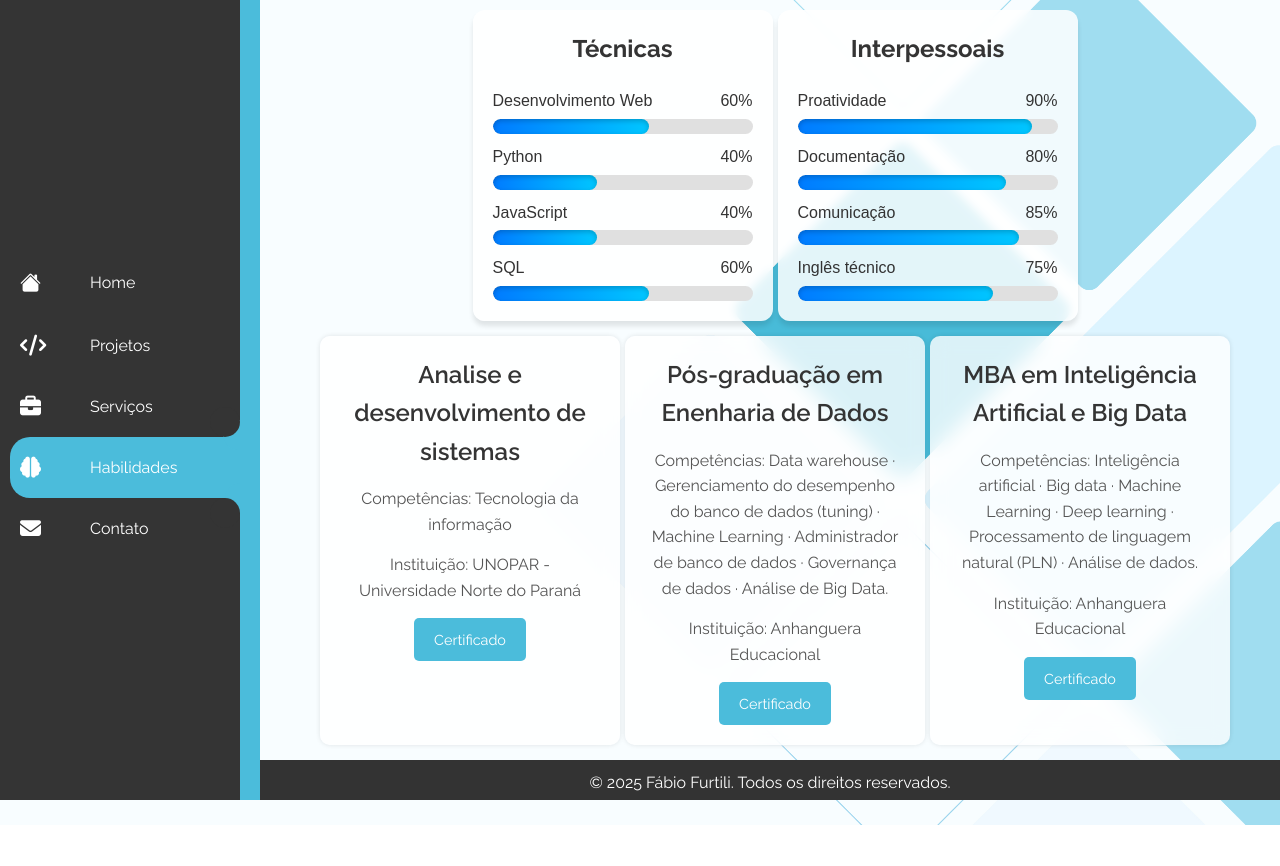
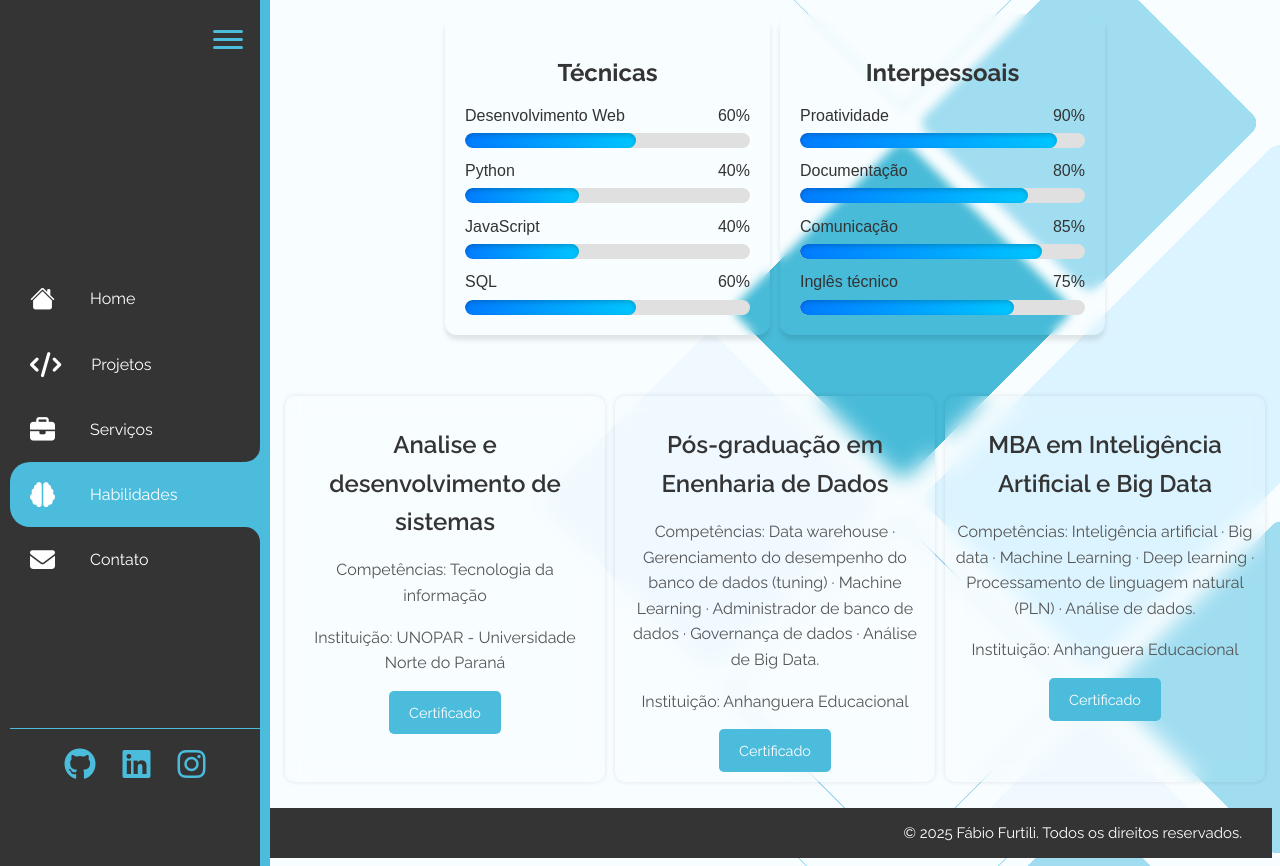
Before and after one commit to fabiofurtili/portfolio-fabio-furtili, a plain HTML site: page habilidades.html in a window 1280 px wide. Before the commit the page ends 825 px from the top, so only its background shows below. Drawn offline with nearby package versions, Linux system fonts and the light colour scheme.

Commit message:
Atualizações

```diff
--- a/css/contato.css
+++ b/css/contato.css
@@ -1,4 +1,11 @@
 /* Estilos específicos para a página Contato */
+html, body {
+    margin: 0;
+    padding: 0;
+    width: 100%;
+    overflow-x: hidden; /* Evita rolagem horizontal */
+}
+
 .sessao {
     backdrop-filter: blur(10px);
     border-radius: 10px;
@@ -97,21 +104,22 @@
     color: #333;
 }
 
-.redes-sociais {
+/* Estilo das redes sociais na página de contato */
+.contato-redes-sociais {
     display: flex;
     gap: 15px;
     margin-top: 20px;
     justify-content: center;
 }
 
-.social-link {
+.contato-social-link {
     text-decoration: none;
     color: #4bbcdb;
-    font-size: 2.5rem;
+    font-size: 32px;
     transition: color 0.3s ease;
 }
 
-.social-link:hover {
+.contato-social-link:hover {
     color: #0284a8;
 }
 
--- a/css/global.css
+++ b/css/global.css
@@ -1,11 +1,5 @@
 /* Reset básico */
 @import url('https://fonts.googleapis.com/css2?family=Raleway:ital,wght@0,100..900;1,100..900&display=swap');
-
-* {
-    margin: 0;
-    padding: 0;
-    box-sizing: border-box;
-}
 
 body {
     font-family: "Raleway", serif;
@@ -26,11 +20,16 @@ body {
     width: 250px;
     height: 100vh;
     background-color: #343434;
-    box-shadow: 10px 0 0 #4bbcdb;
-    border-right: 10px solid #4bbcdb;
+    box-shadow: 5px 0 0 #4bbcdb;
+    border-right: 5px solid #4bbcdb;
     border-left: 10px solid #343434;
     overflow-x: hidden;
     transition: 0.5s;
+    padding-top: 80px;
+}
+
+.navegacao.recolhido {
+    width: 75px;
 }
 
 .navegacao ul {
@@ -63,16 +62,17 @@ body {
 .navegacao ul li a .icon {
     position: relative;
     display: flex;
-    min-width: 60px;
+    min-width: 30px;
     height: auto;
     text-align: center;
     line-height: 25px;
     padding: 10px 10px;
+    margin-left: 10px;
 }
 
 .navegacao ul li a .icon i {
     position: relative;
-    font-size: 21px;
+    font-size: 25px;
     z-index: 1;
 }
 
@@ -122,106 +122,121 @@ body {
     transition: margin-left 0.5s;
 }
 
-/* Rodapé */
-.rodape {
-    text-align: center;
-    padding: 10px;
-    background-color: #333;
-    color: #fff;
-    position: fixed;
-    width: calc(100% - 260px);
-    height: 40px;
-    bottom: 0;
-    right: 0;
-    transition: margin-left 0.5s, width 0.5s;
-}
-
-.navegacao:hover ~ .rodape {
-    margin-left: 230px;
-    width: calc(100% - 260px);
-}
-
 /* Estilo do botão hamburger */
 .menu-hamburger {
-    display: none; /* Esconder por padrão */
-    position: fixed;
+    display: block;
+    position: absolute;
     top: 20px;
-    left: 20px;
-    background-color: #4bbcdb;
+    right: 7px;
+    background-color: transparent;
     border: none;
-    color: white;
-    font-size: 24px;
     cursor: pointer;
     z-index: 1000;
     padding: 10px;
-    border-radius: 5px;
 }
 
-/* Estilo da janela do menu mobile */
-.menu-mobile {
-    display: none; /* Esconder por padrão */
-    position: fixed;
+/* Ícone animado */
+.animated-icon {
+    width: 30px;
+    height: 20px;
+    position: relative;
+    transform: rotate(0deg);
+    transition: 0.5s ease-in-out;
+}
+
+.animated-icon span {
+    display: block;
+    position: absolute;
+    height: 3px;
+    width: 100%;
+    background: #4bbcdb;
+    border-radius: 3px;
+    opacity: 1;
+    left: 0;
+    transform: rotate(0deg);
+    transition: 0.25s ease-in-out;
+}
+
+.animated-icon span:nth-child(1) {
     top: 0;
+}
+
+.animated-icon span:nth-child(2) {
+    top: 8px;
+}
+
+.animated-icon span:nth-child(3) {
+    top: 16px;
+}
+
+/* Animação para o ícone quando o menu está aberto */
+.menu-hamburger.active .animated-icon span:nth-child(1) {
+    top: 8px;
+    transform: rotate(135deg);
+}
+
+.menu-hamburger.active .animated-icon span:nth-child(2) {
+    opacity: 0;
+    left: -30px;
+}
+
+.menu-hamburger.active .animated-icon span:nth-child(3) {
+    top: 8px;
+    transform: rotate(-135deg);
+}
+
+/* Estilo da barra de redes sociais */
+.sociais-bar {
+    position: absolute;
+    bottom: 80px;
     left: 0;
     width: 100%;
-    height: 100%;
+    display: flex;
+    justify-content: center;
+    gap: 27px;
+    padding: 10px 0;
     background-color: #343434;
-    z-index: 999;
-    flex-direction: column;
-    align-items: center;
-    justify-content: center;
+    border-top: 1px solid #4bbcdb;
 }
 
-.menu-mobile ul {
-    list-style: none;
-    padding: 0;
-    text-align: center;
+/* Estilo dos links de redes sociais */
+.sociais-bar .link-bar {
+    color: #4bbcdb; /* Cor dos ícones */
+    font-size: 32px; /* Tamanho dos ícones */
+    transition: color 0.3s ease; /* Transição suave para o hover */
 }
 
-.menu-mobile ul li {
-    margin: 20px 0;
+/* Efeito hover nos ícones */
+.sociais-bar .link-bar:hover {
+    color: #fff; /* Cor ao passar o mouse */
 }
 
-.menu-mobile ul li a {
-    color: white;
-    text-decoration: none;
-    font-size: 18px;
+
+.rodape {
+    text-align: center;
+    justify-content: flex-end;
+    align-items: center;
+    background: #343434;
+    color: #fff;
+    font-size: 15px;
+    display: flex;
+    padding: 10px 30px;
+    height: 30px;
 }
 
-.menu-mobile ul li a i {
-    margin-right: 10px;
-}
-
-/* Estilo do botão de fechar */
-.fechar-menu {
-    position: absolute;
-    top: 20px;
-    right: 20px;
-    background-color: transparent;
-    border: none;
-    color: white;
-    font-size: 24px;
-    cursor: pointer;
-}
-
-/* Responsividade */
+/* Responsividade para dispositivos móveis */
 @media (max-width: 768px) {
-    .menu-hamburger {
-        display: block;
+    .navegacao {
+        width: 75px; /* Menu recolhido por padrão */
+        z-index: 1000;
+    }
+    .conteudo-principal {
+        margin-left: 100px; /* Ajusta a margem para o menu recolhido */
+    }
+    .sociais-bar {
+        flex-direction: column; /* Alinha os ícones verticalmente */
+        align-items: center; /* Centraliza os ícones horizontalmente */
+        gap: 10px; /* Espaçamento entre os ícones */
     }
 
-    .navegacao {
-        display: none; /* Esconder o menu lateral em dispositivos móveis */
-    }
-
-    .conteudo-principal {
-        margin-left: 15px; /* Ajusta a margem para dispositivos móveis */
-    }
-
-    .rodape {
-        width: 100%; /* Ocupa 100% da largura */
-        left: 0; /* Alinha à esquerda */
-        right: 0; /* Alinha à direita */
-        margin-left: 0; /* Remove a margem esquerda */
-    }
 }
--- a/css/habilidades.css
+++ b/css/habilidades.css
@@ -1,46 +1,33 @@
 /* Habilidades */
-
-:root {
-    --primary-color: #007bff;
-    --secondary-color: #343434;
-    --background: rgba(255, 255, 255, 0.85);
-    --bar-bg: #e0e0e0;
-}
-
-main {
-    padding-bottom: 80px;
-}
-
 .skills-wrapper {
     display: flex;
-    gap: 5px;
+    gap: 10px;
     justify-content: center;
-    flex-wrap: wrap;
+    margin-bottom: 30px;
 }
 
 .skills-section {
-    flex: 0 0 calc(50% - 20px);
-    max-width: calc(50% - 20px);
-    min-width: 300px;
-    margin: 10px auto;
+    flex: 0 0 calc(50% - 10px);
+    max-width: calc(50% - 10px);
+    min-width: 250px;
+    margin: 0;
     padding: 20px;
-    background: var(--background);
     border-radius: 12px;
     box-shadow: 0 5px 5px rgba(0, 0, 0, 0.1);
     backdrop-filter: blur(5px);
-
 }
 
 .skills-section h1 {
     text-align: center;
-    color: var(--secondary-color);
+    color: #343434;
     font-size: 1.5rem;
-    margin-bottom: 20px;
+    margin-bottom: 10px;
 }
 
 .skills-container {
     display: grid;
     gap: 10px;
+    margin: 0;
 }
 
 .skill {
@@ -59,7 +46,7 @@ main {
 
 .progress-bar {
     position: relative;
-    background-color: var(--bar-bg);
+    background-color: #e0e0e0;
     border-radius: 10px;
     height: 15px;
     overflow: hidden;
@@ -67,7 +54,7 @@ main {
 
 .progress {
     height: 100%;
-    background: linear-gradient(90deg, var(--primary-color), #00c6ff);
+    background: linear-gradient(90deg, #007bff, #00c6ff);
     border-radius: 10px;
     transition: width 1s ease-in-out;
     box-shadow: inset 0 2px 5px rgba(0, 0, 0, 0.2);
@@ -77,18 +64,18 @@ main {
 .formacao-container {
     display: flex;
     flex-wrap: wrap;
-    gap: 5px;
+    gap: 10px;
     justify-content: center;
-    margin-top: 5px;
+    margin-top: 20px;
+    margin-bottom: 20px;
 }
 
 .formacao {
     backdrop-filter: blur(10px);
     border-radius: 10px;
     box-shadow: 0 0 5px rgba(0, 0, 0, 0.1);
-    padding: 20px;
+    padding: 10px;
     max-width: 300px;
-    background-color: rgba(255, 255, 255, 0.8);
     text-align: center;
 }
 
@@ -123,10 +110,13 @@ main {
 
 /* Responsividade */
 @media (max-width: 768px) {
+    .skills-wrapper {
+        flex-wrap: wrap;
+    }
     .skills-section {
         flex: 0 0 100%;
         max-width: 100%;
-        margin: 20px 0;
+        margin: 10px 0;
     }
 
     .formacao-container {
--- a/css/home.css
+++ b/css/home.css
@@ -1,4 +1,11 @@
 /* Estilo comum para todas as boxes */
+html, body {
+    margin: 0;
+    padding: 0;
+    width: 100%;
+    overflow-x: hidden; /* Evita rolagem horizontal */
+}
+
 main {
     padding-bottom: 80px;
 }
@@ -121,7 +128,7 @@ main {
 }
 
 /* Responsividade */
-@media (max-width: 900px) {
+@media (max-width: 768px) {
     .box {
         width: 90%;
         max-width: 400px;
--- a/css/projetos.css
+++ b/css/projetos.css
@@ -1,4 +1,11 @@
 /* Estilos específicos para a página Projetos */
+html, body {
+  margin: 0;
+  padding: 0;
+  width: 100%;
+  overflow-x: hidden;
+}
+
 .sessao {
   backdrop-filter: blur(10px);
   border-radius: 10px;
@@ -63,6 +70,7 @@
   display: grid;
   grid-template-columns: repeat(auto-fit, minmax(250px, 1fr));
   gap: 5px;
+  margin-bottom: 10px;
 }
 
 .projeto {
@@ -146,7 +154,6 @@
 /* Media Query para telas menores */
 @media (max-width: 768px) {
   .filtro-categorias {
-    flex-direction: column;
     align-items: center;
   }
 
--- a/css/servicos.css
+++ b/css/servicos.css
@@ -1,4 +1,11 @@
 /* Estilos específicos para a página Serviços */
+html, body {
+    margin: 0;
+    padding: 0;
+    width: 100%;
+    overflow-x: hidden;
+}
+
 .sessao {
     backdrop-filter: blur(10px);
     border-radius: 10px;
@@ -6,6 +13,7 @@
     padding: 40px;
     max-width: 1200px;
     margin: 0 auto;
+    overflow: hidden;
 }
 
 .sessao h1 {
@@ -18,7 +26,8 @@
 .servicos-container {
     display: grid;
     grid-template-columns: repeat(auto-fit, minmax(300px, 1fr));
-    gap: 5px;
+    gap: 50px;
+    margin-bottom: 40px;
 }
 
 .servico {
@@ -69,3 +78,32 @@
     background-color: #0284a8;
     transform: translateY(-5px);
 }
+
+/* Responsividade */
+@media (max-width: 768px) {
+    .sessao {
+        padding: 20px; /* Reduza o padding em dispositivos móveis */
+    }
+
+    .sessao h1 {
+        font-size: 2rem; /* Reduza o tamanho da fonte do título */
+        margin-bottom: 20px; /* Reduza a margem inferior */
+    }
+
+    .servicos-container {
+        grid-template-columns: 1fr; /* Uma coluna em dispositivos móveis */
+        gap: 40px; /* Ajuste o gap para dispositivos móveis */
+    }
+
+    .servico {
+        padding: 15px; /* Reduza o padding interno */
+    }
+
+    .servico h2 {
+        font-size: 1.2rem; /* Reduza o tamanho da fonte do título do serviço */
+    }
+
+    .servico p {
+        font-size: 1rem; /* Reduza o tamanho da fonte do parágrafo */
+    }
+}
--- a/habilidades.html
+++ b/habilidades.html
@@ -19,27 +19,18 @@
 
 <body>
 
-    <!-- Botão Hamburger -->
-    <button id="menu-hamburger" class="menu-hamburger">
-        <i class="bi bi-list"></i>
-    </button>
-
-    <!-- Janela do Menu Mobile -->
-    <div id="menu-mobile" class="menu-mobile">
-        <button id="fechar-menu" class="fechar-menu">
-            <i class="bi bi-x"></i>
-        </button>
-        <ul>
-            <li><a href="index.html"><i class="bi bi-house-fill"></i> Home</a></li>
-            <li><a href="projetos.html"><i class="fas fa-code"></i> Projetos</a></li>
-            <li><a href="servicos.html"><i class="fas fa-briefcase"></i> Serviços</a></li>
-            <li><a href="habilidades.html"><i class="fas fa-brain"></i> Habilidades</a></li>
-            <li><a href="contato.html"><i class="fas fa-envelope"></i> Contato</a></li>
-        </ul>
-    </div>
-
     <!-- Menu Lateral Fixo -->
     <nav class="navegacao">
+
+        <!-- Botão Hamburger Animado -->
+        <button id="menu-hamburger" class="menu-hamburger">
+            <div class="animated-icon">
+                <span></span>
+                <span></span>
+                <span></span>
+            </div>
+        </button>
+
         <ul>
             <li class="menu-list">
                 <a href="index.html">
@@ -72,6 +63,14 @@
                 </a>
             </li>
         </ul>
+        <div class="sociais-bar">
+            <a href="https://github.com/fabiofurtili" target="_blank" class="link-bar"><i
+                class="fab fa-github"></i></a>
+            <a href="https://linkedin.com/in/fabiofurtili" target="_blank" class="link-bar"><i
+                    class="fab fa-linkedin"></i></a>
+            <a href="https://instagram.com/fabiofurtili" target="_blank" class="link-bar"><i
+                    class="fab fa-instagram"></i></a>
+        </div>
     </nav>
 
     <!-- Conteúdo Principal -->
@@ -171,13 +170,15 @@
             </div>
             <div class="formacao">
                 <h2>Pós-graduação em Enenharia de Dados</h2>
-                <p>Competências: Data warehouse · Gerenciamento do desempenho do banco de dados (tuning) · Machine Learning · Administrador de banco de dados · Governança de dados · Análise de Big Data.</p>
+                <p>Competências: Data warehouse · Gerenciamento do desempenho do banco de dados (tuning) · Machine
+                    Learning · Administrador de banco de dados · Governança de dados · Análise de Big Data.</p>
                 <p>Instituição: Anhanguera Educacional</p>
                 <a href="img/docs/engdados.jpg" class="btn">Certificado</a>
             </div>
             <div class="formacao">
                 <h2>MBA em Inteligência Artificial e Big Data</h2>
-                <p>Competências: Inteligência artificial · Big data · Machine Learning · Deep learning · Processamento de linguagem natural (PLN) · Análise de dados.</p>
+                <p>Competências: Inteligência artificial · Big data · Machine Learning · Deep learning · Processamento
+                    de linguagem natural (PLN) · Análise de dados.</p>
                 <p>Instituição: Anhanguera Educacional</p>
                 <a href="img/docs/mbaia.jpg" class="btn">Certificado</a>
             </div>
--- a/scripts/scripts.js
+++ b/scripts/scripts.js
@@ -30,32 +30,56 @@ document.addEventListener("DOMContentLoaded", function () {
 
     // Menu mobile
     const menuHamburger = document.getElementById('menu-hamburger');
-    const menuMobile = document.getElementById('menu-mobile');
-    const fecharMenu = document.getElementById('fechar-menu');
+    const navegacao = document.querySelector('.navegacao');
 
-    // Abrir o menu mobile
+    // Verifica a largura da tela ao carregar a página
+    function ajustarMenuMobile() {
+        if (window.innerWidth <= 768) {
+            navegacao.style.width = '75px'; // Inicia recolhido em dispositivos móveis
+            navegacao.classList.remove('expandido');
+        } else {
+            navegacao.style.width = '250px'; // Inicia expandido em desktop
+            navegacao.classList.add('expandido');
+        }
+    }
+
+    // Ajusta o menu ao carregar a página
+    ajustarMenuMobile();
+
+    // Ajusta o menu ao redimensionar a janela
+    window.addEventListener('resize', ajustarMenuMobile);
+
+    // Abrir/fechar o menu lateral e animar o botão hamburger
     if (menuHamburger) {
         menuHamburger.addEventListener('click', function () {
-            menuMobile.style.display = 'flex';
+            // Alternar a classe "active" no botão hamburger
+            menuHamburger.classList.toggle('active');
+
+            // Alternar a classe "expandido" no menu lateral
+            navegacao.classList.toggle('expandido');
+
+            // Alternar a largura do menu lateral
+            if (navegacao.classList.contains('expandido')) {
+                navegacao.style.width = '250px'; // Expandir o menu
+            } else {
+                navegacao.style.width = '75px'; // Recolher o menu
+            }
         });
     }
 
-    // Fechar o menu mobile
-    if (fecharMenu) {
-        fecharMenu.addEventListener('click', function () {
-            menuMobile.style.display = 'none';
-        });
-    }
-
-    // Fechar o menu ao clicar em um link
-    const linksMenu = document.querySelectorAll('.menu-mobile ul li a');
+    // Fechar o menu ao clicar em um link (opcional)
+    const linksMenu = document.querySelectorAll('.navegacao ul li a');
     linksMenu.forEach(link => {
         link.addEventListener('click', function () {
-            menuMobile.style.display = 'none';
+            if (window.innerWidth <= 768) { // Apenas em dispositivos móveis
+                navegacao.style.width = '75px'; // Recolher o menu
+                navegacao.classList.remove('expandido');
+                menuHamburger.classList.remove('active');
+            }
         });
     });
 
-    // Interações específicas por página
+    // Interações específicas por página (mantido igual)
     const currentPage = window.location.pathname.split("/").pop();
 
     if (currentPage === "servicos.html") {
```
Also changed, not shown: contato.html (+31 -28 lines), index.html (+19 -20 lines), projetos.html (+22 -22 lines), servicos.html (+18 -19 lines), img/perfil2.jpg (added).
